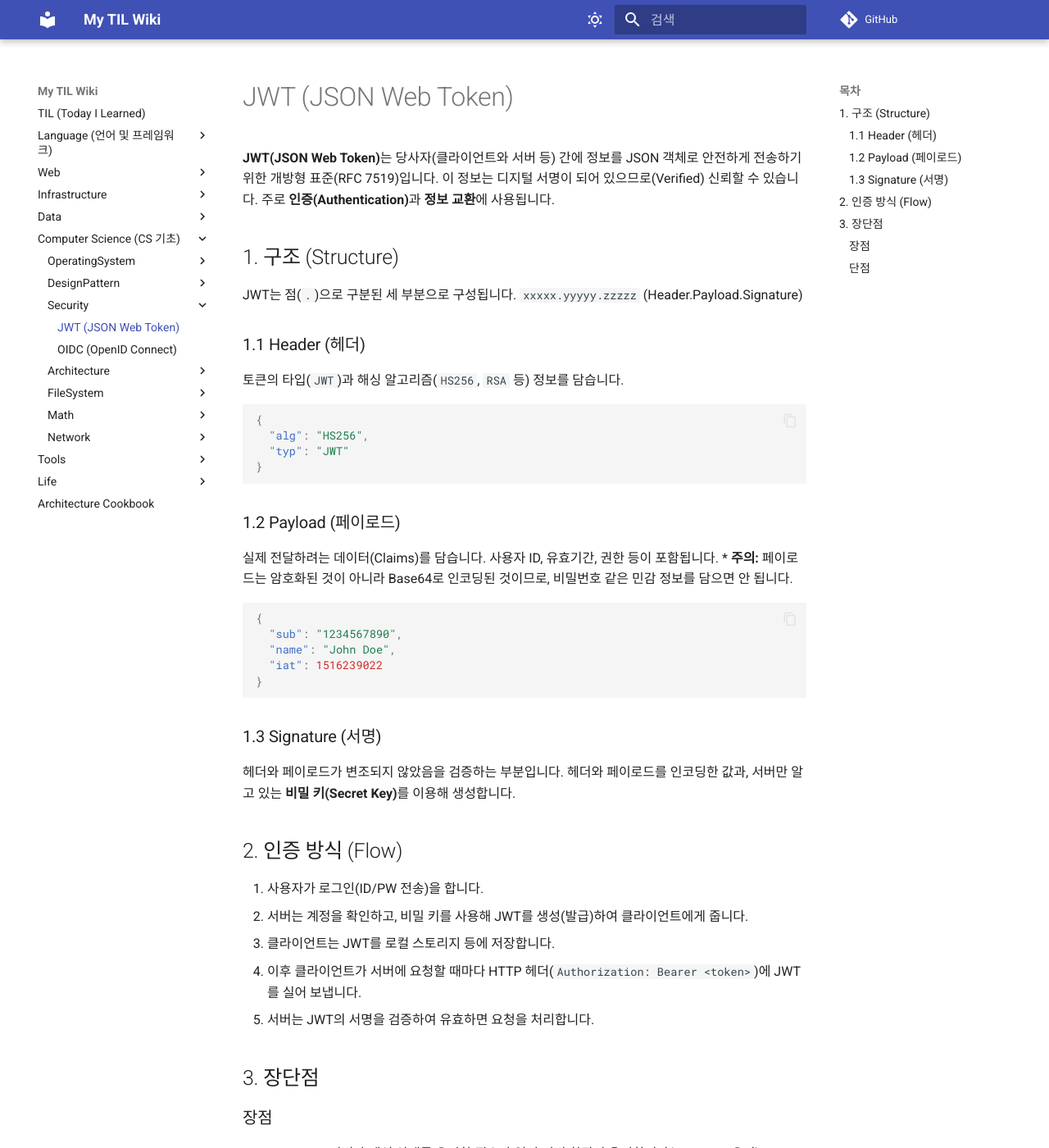
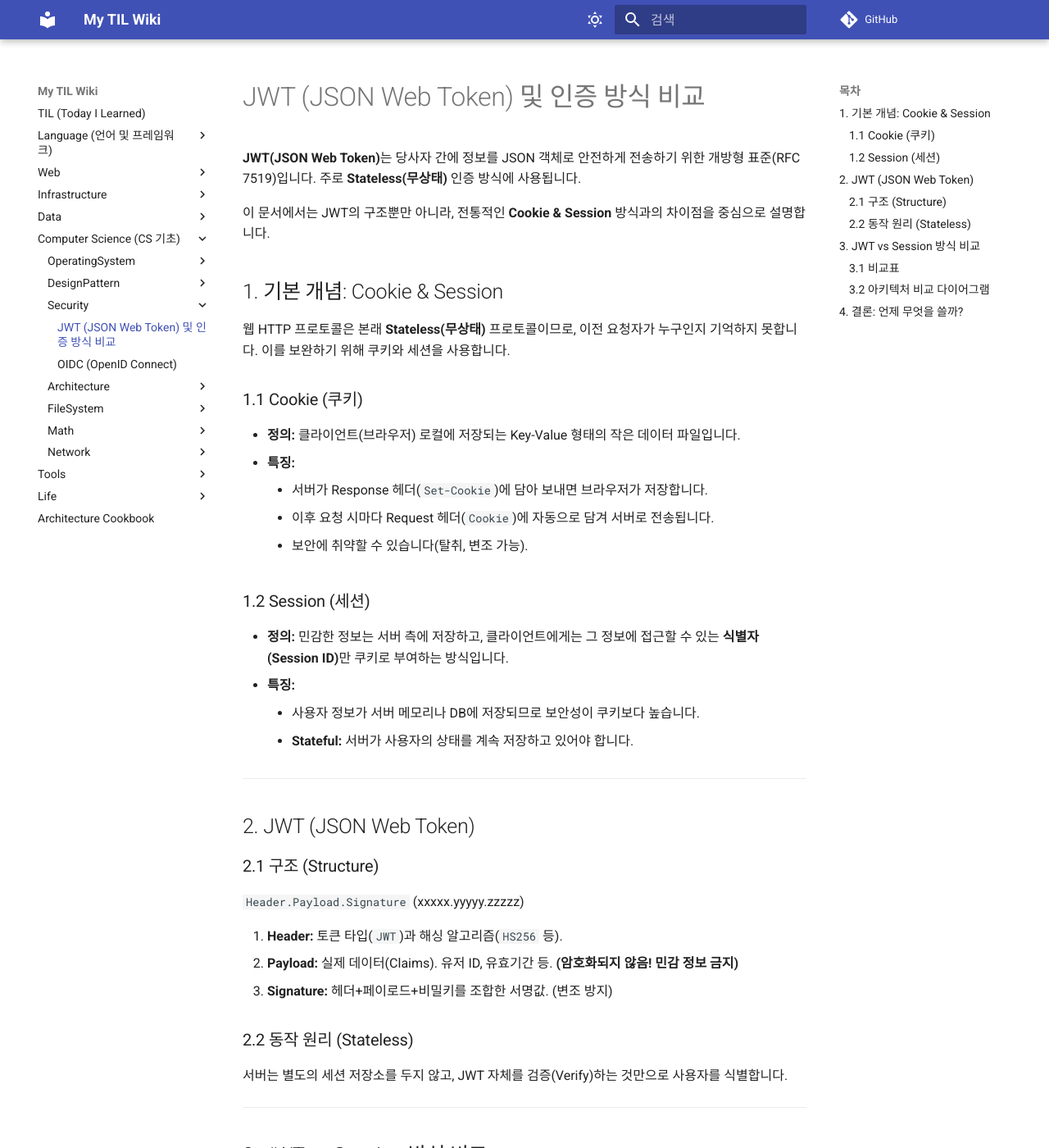
Before and after one commit to DevDooly/TIL, an MkDocs documentation site: the page built from docs/ComputerScience/Security/JWT.md, in a window 1280 px wide and 1400 px high. Shown: the whole window at 82% size. Built offline with MkDocs 1.6.1 and Material for MkDocs 9.7.7, drawn with Linux system fonts in a browser that asks for light colours; comment, search, counter and statistics services are not loaded; some of the changed text lies outside the part shown.

Commit message:
JWT 및 Session/Cookie 비교 문서 업데이트
JWT의 개념 설명뿐만 아니라 Cookie/Session과의 차이점, 장단점, 아키텍처 비교(Mermaid 다이어그램) 내용을 추가하여 문서를 보강함.

````diff
--- a/docs/ComputerScience/Security/JWT.md
+++ b/docs/ComputerScience/Security/JWT.md
@@ -1,48 +1,95 @@
-# JWT (JSON Web Token)
+# JWT (JSON Web Token) 및 인증 방식 비교
 
-**JWT(JSON Web Token)**는 당사자(클라이언트와 서버 등) 간에 정보를 JSON 객체로 안전하게 전송하기 위한 개방형 표준(RFC 7519)입니다. 이 정보는 디지털 서명이 되어 있으므로(Verified) 신뢰할 수 있습니다. 주로 **인증(Authentication)**과 **정보 교환**에 사용됩니다.
+**JWT(JSON Web Token)**는 당사자 간에 정보를 JSON 객체로 안전하게 전송하기 위한 개방형 표준(RFC 7519)입니다. 주로 **Stateless(무상태)** 인증 방식에 사용됩니다.
 
-## 1. 구조 (Structure)
-JWT는 점(`.`)으로 구분된 세 부분으로 구성됩니다.
-`xxxxx.yyyyy.zzzzz` (Header.Payload.Signature)
+이 문서에서는 JWT의 구조뿐만 아니라, 전통적인 **Cookie & Session** 방식과의 차이점을 중심으로 설명합니다.
 
-### 1.1 Header (헤더)
-토큰의 타입(`JWT`)과 해싱 알고리즘(`HS256`, `RSA` 등) 정보를 담습니다.
-```json
-{
-  "alg": "HS256",
-  "typ": "JWT"
-}
+## 1. 기본 개념: Cookie & Session
+
+웹 HTTP 프로토콜은 본래 **Stateless(무상태)** 프로토콜이므로, 이전 요청자가 누구인지 기억하지 못합니다. 이를 보완하기 위해 쿠키와 세션을 사용합니다.
+
+### 1.1 Cookie (쿠키)
+*   **정의:** 클라이언트(브라우저) 로컬에 저장되는 Key-Value 형태의 작은 데이터 파일입니다.
+*   **특징:**
+    *   서버가 Response 헤더(`Set-Cookie`)에 담아 보내면 브라우저가 저장합니다.
+    *   이후 요청 시마다 Request 헤더(`Cookie`)에 자동으로 담겨 서버로 전송됩니다.
+    *   보안에 취약할 수 있습니다(탈취, 변조 가능).
+
+### 1.2 Session (세션)
+*   **정의:** 민감한 정보는 서버 측에 저장하고, 클라이언트에게는 그 정보에 접근할 수 있는 **식별자(Session ID)**만 쿠키로 부여하는 방식입니다.
+*   **특징:**
+    *   사용자 정보가 서버 메모리나 DB에 저장되므로 보안성이 쿠키보다 높습니다.
+    *   **Stateful:** 서버가 사용자의 상태를 계속 저장하고 있어야 합니다.
+
+---
+
+## 2. JWT (JSON Web Token)
+
+### 2.1 구조 (Structure)
+`Header.Payload.Signature` (xxxxx.yyyyy.zzzzz)
+
+1.  **Header:** 토큰 타입(`JWT`)과 해싱 알고리즘(`HS256` 등).
+2.  **Payload:** 실제 데이터(Claims). 유저 ID, 유효기간 등. **(암호화되지 않음! 민감 정보 금지)**
+3.  **Signature:** 헤더+페이로드+비밀키를 조합한 서명값. (변조 방지)
+
+### 2.2 동작 원리 (Stateless)
+서버는 별도의 세션 저장소를 두지 않고, JWT 자체를 검증(Verify)하는 것만으로 사용자를 식별합니다.
+
+---
+
+## 3. JWT vs Session 방식 비교
+
+### 3.1 비교표
+
+| 특징 | Session / Cookie | JWT (Token-based) |
+| :--- | :--- | :--- |
+| **저장 위치** | 사용자 정보는 **서버**에 저장 (Session ID만 클라이언트에) | 사용자 정보(Payload)가 토큰에 포함되어 **클라이언트**에 저장 |
+| **서버 부하** | 사용자 수만큼 서버 메모리/DB 사용량 증가 | 서명 검증 연산(CPU)만 필요, 별도 저장소 불필요 |
+| **확장성 (Scale-out)** | 여러 서버 간 세션 동기화(Clustering) 또는 Redis 필요 | **Stateless**하므로 서버를 늘려도 별도 처리가 필요 없음 |
+| **보안** | Session ID 탈취 시 위험 (서버에서 강제 만료 가능) | Access Token 탈취 시 위험 (유효기간 만료 전까지 통제 어려움) |
+| **데이터 크기** | 작음 (Session ID만 전송) | 큼 (Payload에 정보가 많을수록 커짐) |
+
+### 3.2 아키텍처 비교 다이어그램
+
+```mermaid
+graph TD
+    subgraph SessionBased ["Session Based (Stateful)"]
+        Client1["Client (Browser)"]
+        Server1["Server"]
+        Store[("Session Store<br/>(Memory/Redis)")]
+
+        Client1 -- "1. Login" --> Server1
+        Server1 -- "2. Create Session" --> Store
+        Store -- "3. Session ID" --> Server1
+        Server1 -- "4. Response (Set-Cookie: JSESSIONID)" --> Client1
+
+        Client1 -- "5. Request (Cookie: JSESSIONID)" --> Server1
+        Server1 -- "6. Validate ID" --> Store
+    end
+
+    subgraph JWTBased ["JWT Based (Stateless)"]
+        Client2["Client (App/Web)"]
+        Server2["Server"]
+
+        Client2 -- "1. Login" --> Server2
+        Server2 -- "2. Create Token (Sign)" --> Server2
+        Server2 -- "3. Response (Body: Token)" --> Client2
+
+        Client2 -- "4. Request (Auth: Bearer Token)" --> Server2
+        Server2 -- "5. Validate Signature (No DB Access)" --> Server2
+    end
+
+    style SessionBased fill:#fff3e0,stroke:#e65100
+    style JWTBased fill:#e1f5fe,stroke:#01579b
+    style Store fill:#ffccbc,stroke:#d84315
 ```
 
-### 1.2 Payload (페이로드)
-실제 전달하려는 데이터(Claims)를 담습니다. 사용자 ID, 유효기간, 권한 등이 포함됩니다.
-*   **주의:** 페이로드는 암호화된 것이 아니라 Base64로 인코딩된 것이므로, 비밀번호 같은 민감 정보를 담으면 안 됩니다.
-```json
-{
-  "sub": "1234567890",
-  "name": "John Doe",
-  "iat": 1516239022
-}
-```
+## 4. 결론: 언제 무엇을 쓸까?
 
-### 1.3 Signature (서명)
-헤더와 페이로드가 변조되지 않았음을 검증하는 부분입니다. 헤더와 페이로드를 인코딩한 값과, 서버만 알고 있는 **비밀 키(Secret Key)**를 이용해 생성합니다.
-
-## 2. 인증 방식 (Flow)
-1.  사용자가 로그인(ID/PW 전송)을 합니다.
-2.  서버는 계정을 확인하고, 비밀 키를 사용해 JWT를 생성(발급)하여 클라이언트에게 줍니다.
-3.  클라이언트는 JWT를 로컬 스토리지 등에 저장합니다.
-4.  이후 클라이언트가 서버에 요청할 때마다 HTTP 헤더(`Authorization: Bearer <token>`)에 JWT를 실어 보냅니다.
-5.  서버는 JWT의 서명을 검증하여 유효하면 요청을 처리합니다.
-
-## 3. 장단점
-
-### 장점
-*   **Stateless:** 서버가 세션 상태를 유지할 필요가 없어 서버 확장이 용이합니다(Scale-out 유리).
-*   **가벼움:** HTTP 헤더에 싣기 부담 없는 크기입니다.
-*   **유연성:** 다양한 플랫폼(Web, Mobile)에서 공통적으로 사용할 수 있습니다.
-
-### 단점
-*   **한 번 발급되면 통제 불가:** 유효기간이 만료되기 전까지는 탈취당해도 서버에서 강제로 정지시키기 어렵습니다. (이를 보완하기 위해 Access Token 수명을 짧게 하고 Refresh Token을 병행 사용)
-*   **Payload 크기:** 너무 많은 정보를 담으면 트래픽이 증가합니다.
+*   **Session 방식 추천:**
+    *   로그인 유저 수가 적거나, 단일 서버 환경인 경우.
+    *   보안이 매우 중요하여 즉각적인 강제 로그아웃 기능이 필요한 경우.
+*   **JWT 방식 추천:**
+    *   **MSA (Microservices Architecture)** 환경 (서버 간 세션 공유가 힘듦).
+    *   모바일 앱과 웹을 동시에 지원해야 하는 경우.
+    *   서버 확장(Scale-out)이 잦은 대용량 트래픽 서비스.
````
